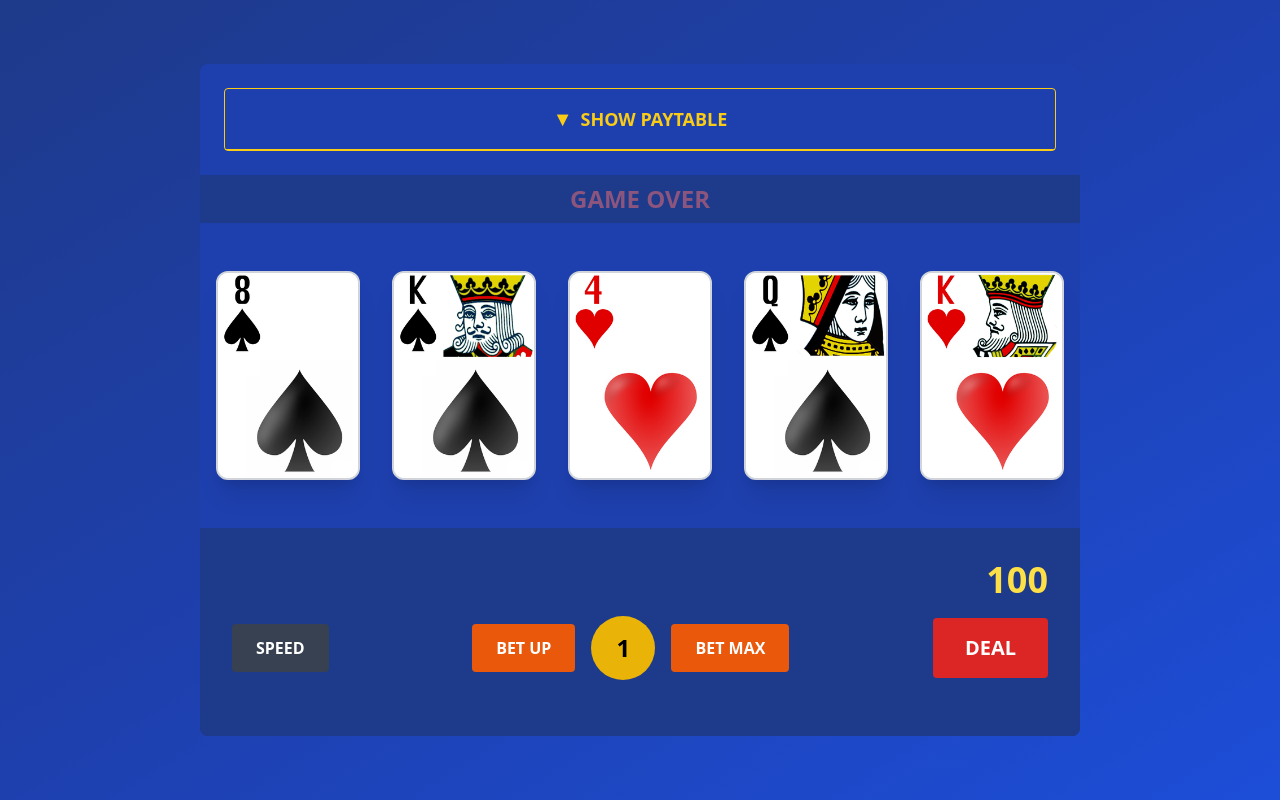
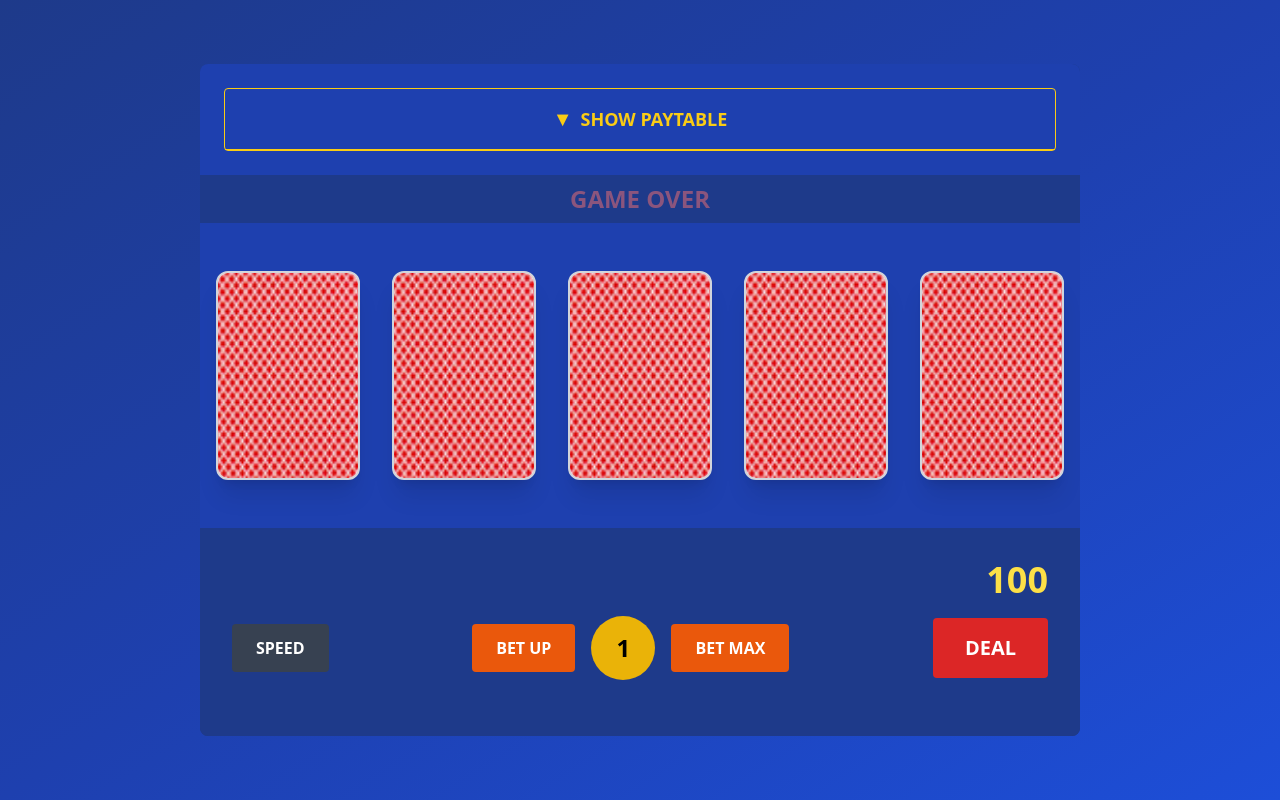
Before and after one commit to audiodude/video-poker-2, a Vue app: page / in a window 1280 px wide. Built offline with nearby package versions, Linux system fonts and the light colour scheme.

Commit message:
Show card backs on load

```diff
--- a/src/stores/gameStore.ts
+++ b/src/stores/gameStore.ts
@@ -30,7 +30,7 @@ export const useGameStore = defineStore('game', () => {
     bet.value = 1
     phase.value = 'betting'
     resetHand()
-    showRandomCards()
+    showPlaceholderCards()
     loadAnimationSpeed()
   }
 
@@ -43,7 +43,7 @@ export const useGameStore = defineStore('game', () => {
     showOptimalFeedback.value = false
     initialHand.value = []
     deck.value = shuffleDeck(createDeck())
-    showRandomCards()
+    showPlaceholderCards()
   }
 
   function setBet(amount: number) {
@@ -309,6 +309,16 @@ export const useGameStore = defineStore('game', () => {
     resetHand()
   }
 
+  function showPlaceholderCards() {
+    currentHand.value = [
+      createPlaceholderCard(),
+      createPlaceholderCard(),
+      createPlaceholderCard(),
+      createPlaceholderCard(),
+      createPlaceholderCard()
+    ]
+  }
+
   function showRandomCards() {
     const shuffledDeck = shuffleDeck(createDeck())
     const { dealtCards } = dealCards(shuffledDeck, 5)
@@ -352,6 +362,7 @@ export const useGameStore = defineStore('game', () => {
     isOptimalPlay,
     resetCredits,
     showRandomCards,
+    showPlaceholderCards,
     animationSpeed,
     setAnimationSpeed,
     loadAnimationSpeed
```
